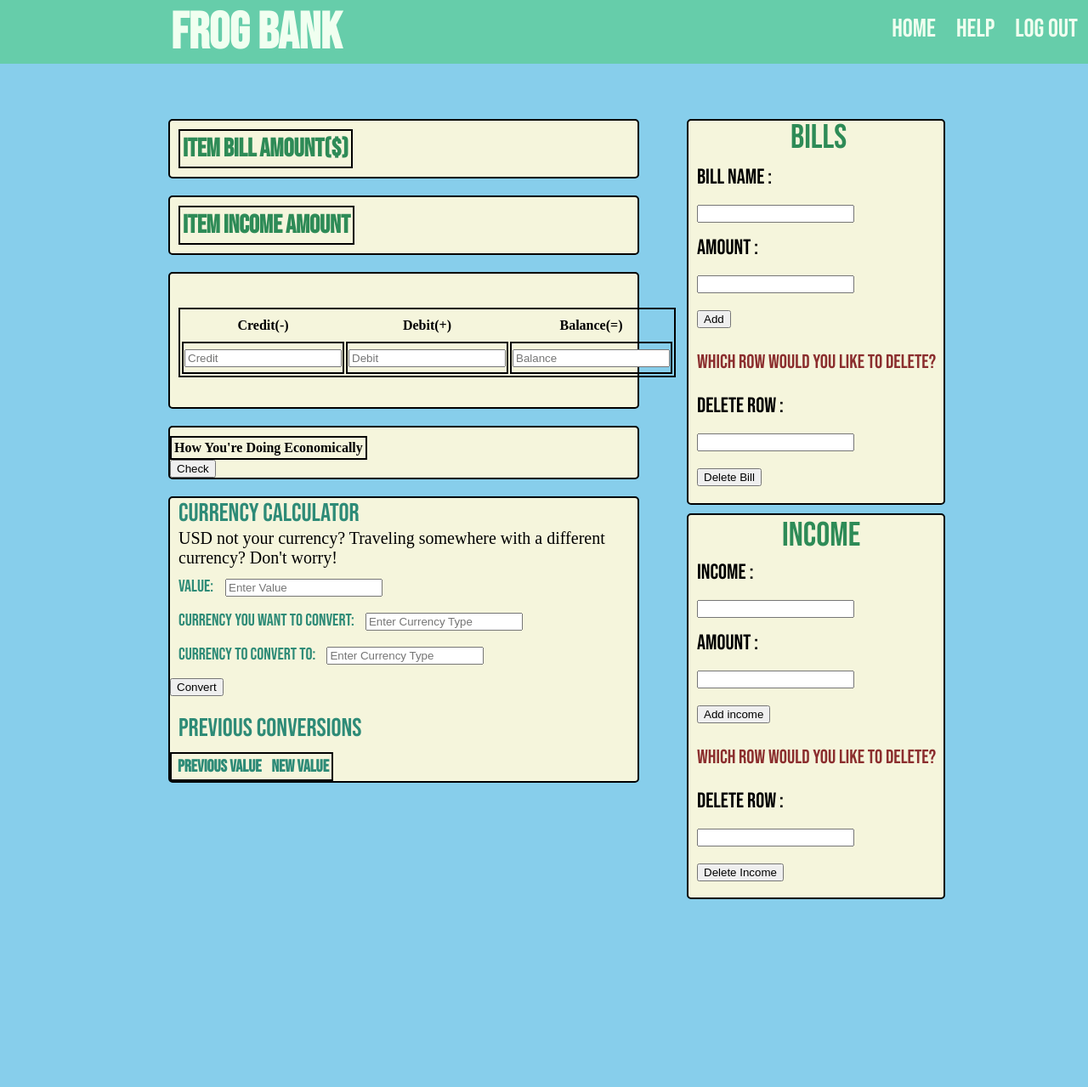
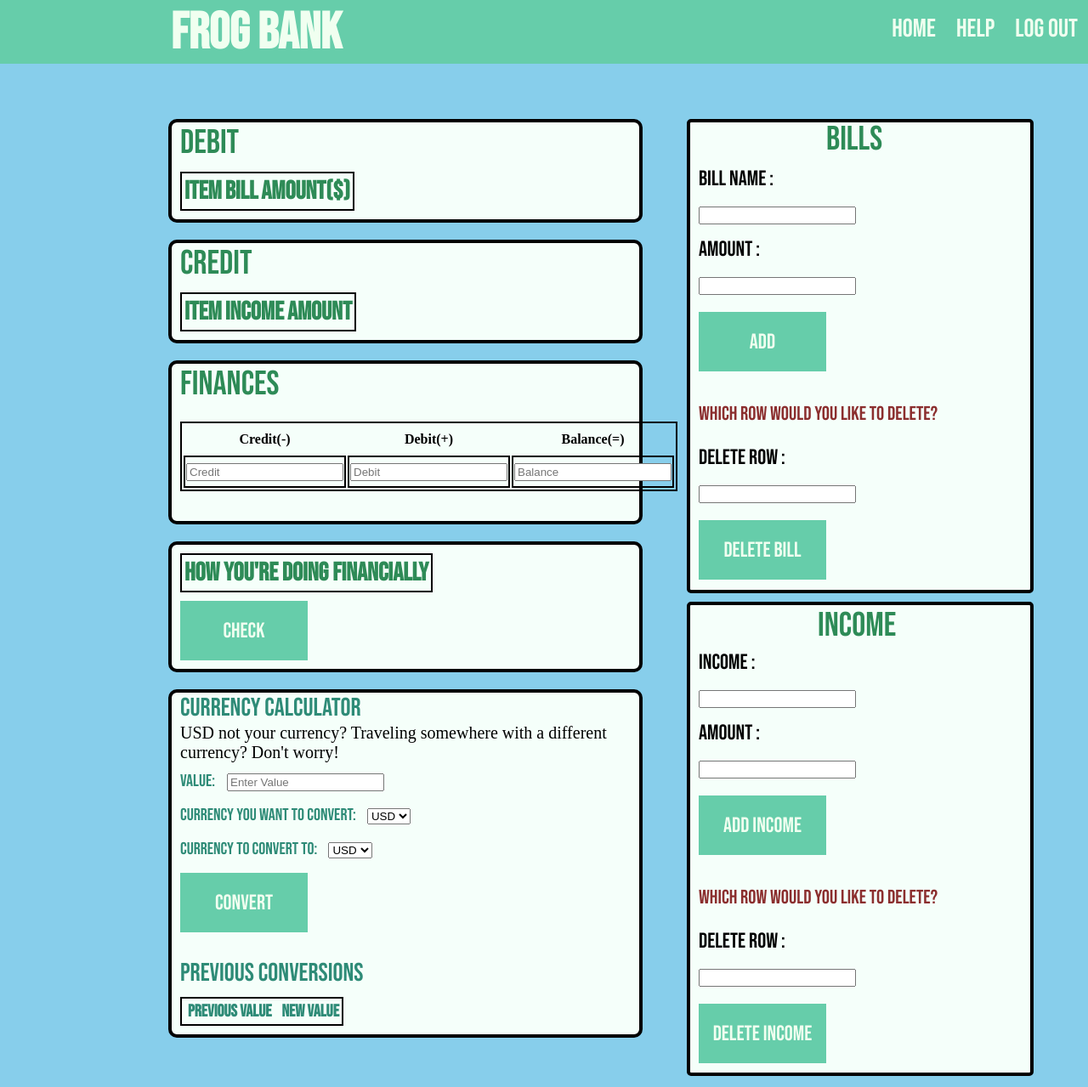
Before and after one commit to chadweezy/Frog-Bank, a PHP site: page /budget.html in a window 1280 px wide; the page is wider, and only the part inside the window is pictured. Shown: that part at 85% size. Before the commit the page ends 1058 px from the top of that part, so only its background shows below. Run offline with PHP 8.4, Linux system fonts and the light colour scheme; lists and menus that the app fills with data are empty; some web fonts are replaced.

Commit message:
css budget done

```diff
--- a/frogb/budget.css
+++ b/frogb/budget.css
@@ -64,16 +64,16 @@ h2{
 }
 .left
 {
-    border-radius: 5px 5px 5px 5px;
+    border-radius: 10px 10px 10px 10px;
     border-style: solid;
-    border-width: 2px;
+    border-width: 4px;
     float: left;
     height: auto;
     margin-left: 190px;
     margin-top: 0px;
     margin-bottom: 20px;
     width: 550px;
-    background-color: beige;
+    background-color: mintcream;
     background-size: auto;
 }
 table, td {
@@ -98,18 +98,19 @@ table, td {
     float: left;
     font-family: 'Belle Fair';
     font-size: 25px;
+    color: #2E8B57;
 }
 
 .right {
     border-radius: 5px 5px 5px 5px;
     border-style: solid;
-    border-width: 2px;
-    height: 450px;
+    border-width: 4px;
+    height: 550px;
     margin-left: 800px;
     margin-top: 36px;
     margin-bottom: 10px;
-    width: 300px;
-    background-color: beige;
+    width: 400px;
+    background-color: mintcream;
     background-size: auto;
 }
 .form_label{
@@ -129,19 +130,19 @@ table, td {
 .form_title{
     font-family: 'Bebas Neue';
     font-size: 40px;
-    margin-left: 110px;
+    margin-left: 150px;
     margin-top: 10px;
     color: #2E8B57;
 }
 .bottom_right{
     border-radius: 5px 5px 5px 5px;
     border-style: solid;
-    border-width: 2px;
-    height: 450px;
+    border-width: 4px;
+    height: 550px;
     margin-left: 800px;
     margin-top: 0px;
-    width: 300px;
-    background-color: beige;
+    width: 400px;
+    background-color: mintcream;
     background-size: auto;
 }
 .padding{
@@ -154,6 +155,7 @@ table, td {
     font-size: 16px;
     margin-left: 10px;
     margin-bottom: 35px;
+    margin-top: -20px;
 }
 .income_tab{
     margin-top: 0px;
@@ -201,5 +203,51 @@ table, td {
 }
 .currTab{
     font-family: 'Belle Fair';
-    font-size: 20px;
+    font-size: 16px;
+    margin-left: 10px;
+    margin-bottom: 10px;
 }
+.tab_title{
+    font-family: 'Bebas Neue';
+    font-size: 40px;
+    margin-left: 10px;
+    margin-top: 10px;
+    color: #2E8B57;
+}
+.messagePrint{
+    font-family: 'Belle Fair';
+    font-size: 16px;
+    margin-left: 10px;
+    margin-bottom: 10px;
+    margin-right: 10px;
+}
+.budget_button{
+    background-color: #66CDAA;
+    border: none;
+    color: #F0FFF0;
+    /* padding: 17px 30px; */
+    height: 70px;
+    width: 150px;
+    margin-left: 10px;
+    text-align: center;
+    text-decoration: none;
+    display: block;
+    font-size: 25px;
+    font-family: 'Bebas Neue';
+    margin-bottom: 10px;
+}
+.del_button {
+    background-color: #66CDAA;
+    border: none;
+    color: #F0FFF0;
+    /* padding: 17px 30px; */
+    height: 70px;
+    width: 150px;
+    margin-left: 0px;
+    text-align: center;
+    text-decoration: none;
+    display: block;
+    font-size: 25px;
+    font-family: 'Bebas Neue';
+    margin-bottom: 10px;
+}
--- a/frogb/budget.html
+++ b/frogb/budget.html
@@ -25,6 +25,7 @@
 	<div class = "padding">
 		<div class = "mid">
 			<div class = "left">
+				<label class = "tab_title">Debit</label>
 				<table class = "bills_tab" id="myTable">
   					<tr>
     					<th class = bills_title>Item</th>
@@ -34,6 +35,7 @@
 				</table>
 			</div>
 			<div class = "left">
+				<label class = "tab_title">Credit</label>
 				<table class = "bills_tab" id="T3">
 					<tr>
 						<th class = bills_title> Item </th>
@@ -43,7 +45,9 @@
 				</table>
 			</div>
 			<div class = "left">
+				<label class = "tab_title">Finances</label>
 				<div class ="tab_bottom" id="cred">
+
 					<table id="T2">
 						<tr>
 							<th> Credit(-)</th>
@@ -66,12 +70,12 @@
 				</div>
 			</div>
 			<div class = "left">
-					<table id = "messagePrint">
+					<table class = "messagePrint" id = "messagePrint">
 						<tr>
-							<th> How You're Doing Economically </th>
+							<th class = "bills_title"> How You're Doing Financially </th>
 						</tr>
 					</table>
-					<button type="button" onclick="display_msg()">Check</button>
+					<button class="budget_button" onclick="display_msg()">Check</button>
 			</div>
 			<div class = "left">
 				<label class = currency> Currency Calculator </label>
@@ -80,12 +84,22 @@
 				<input type="text" name="currVal" id="currVal" placeholder="Enter Value">
 				<p></p>
 				<label class = currencyVal>Currency You Want to Convert: </label>
-				<input type="text" name="currFrom" id="currFrom" placeholder="Enter Currency Type">
+				<!-- <input type="text" name="currFrom" id="currFrom" placeholder="Enter Currency Type"> -->
+				<select id="currFrom">
+					<option value="USD">USD</option>
+					<option value="GBP">GBP</option>
+				</select>
 				<p></p>
 				<label class = currencyVal>Currency to Convert to: </label>
-				<input type="text" name="currTo" id="currTo" placeholder="Enter Currency Type">
+				<!-- <input type="text" name="currTo" id="currTo" placeholder="Enter Currency Type"> -->
+				<select id="currTo">
+					<option value="USD">USD</option>
+					<option value="GBP">GBP</option>
+					<option value="MXN">MXN</option>
+					<option value="EUR">EUR</option>
+				</select>
 				<p></p>
-				<button type="button" onclick="currencyConvert()">Convert</button>
+				<button class = "budget_button" onclick="currencyConvert()">Convert</button>
 				<!-- <div style="color:red"><script>document.write(currencyConvert())</script></div> -->
 				<table class = "currTab" id="currRet">
 					<div class = "space"></div>
@@ -113,7 +127,7 @@
 					<label class = form_label>Amount : </label>
 					<input type="number" name="amt" id="amt">
 					<!-- <div class = "space"></div> -->
-					<button type="button" onclick="addRow(),credits(), balances()">Add</button>
+					<button class = "del_button" onclick="addRow(),credits(), balances()">Add</button>
 					<div class = "space"></div>
 					<div class = "space"></div>
 					<div class = "space"></div>
@@ -126,7 +140,7 @@
 					<div class = "space"></div>
 					<label class = form_label>Delete Row : </label>
 					<input type="number" id="deleteindex">
-					<button type="button" onclick="delRow()">Delete Bill</button>
+					<button class = "del_button" onclick="delRow()">Delete Bill</button>
 					<br>
 				</div>
 			</div>
@@ -138,7 +152,7 @@
 					<div class = "space"></div>
 					<label class = form_label>Amount : </label>
 					<input type="number" name="amt2" id="amt2">
-					<button type="button" onclick="addIncome(), debits(), balances()">Add income</button>
+					<button class = "del_button" onclick="addIncome(), debits(), balances()">Add income</button>
 					<div class = "space"></div>
 					<div class = "space"></div>
 					<div class = "space"></div>
@@ -151,7 +165,7 @@
 					<div class = "space"></div>
 					<label class = form_label>Delete Row : </label>
 					<input type="number" id="deleteincome">
-	    			<button type="button" onclick="delIncome(),balances()">Delete Income</button>
+	    			<button class = "del_button" onclick="delIncome(),balances()">Delete Income</button>
 				</div>
 				<br>
 			</div>
@@ -309,7 +323,7 @@ function display_msg(){
 	var percent = bal/ income;
 	var words = "";
 	if(bal <= 0){
-	words = "You used all your money. We recommend cutting back on non-essentials or retrieving another source of income";}
+		words = "You used all your money. We recommend cutting back on non-essentials or retrieving another source of income";}
 	else if(percent <0.3){
 	words = "You have 30 percent or less of income remaining. Maybe you should cut back your expenses. You can go spending, but be mindful";}
 	else if(percent <0.5){
```
